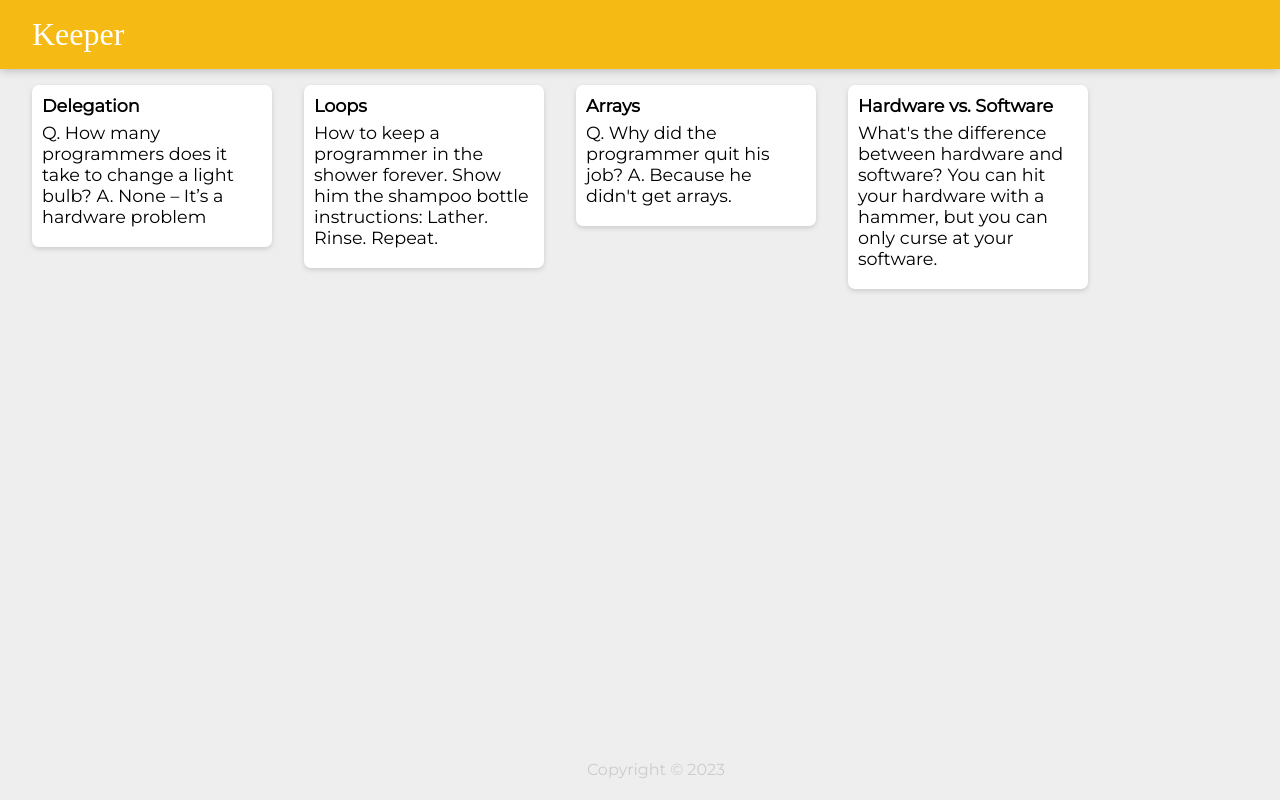
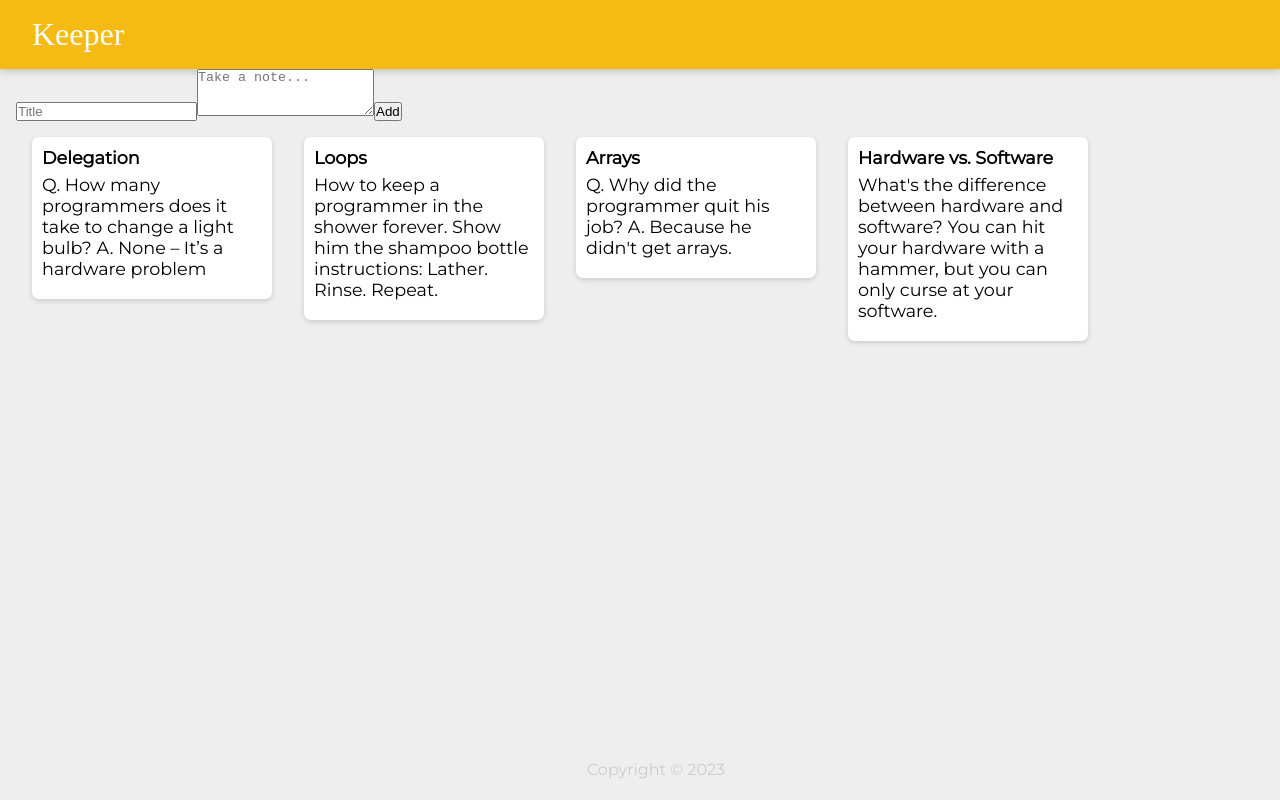
Before and after one commit to abdulrahmans0414/keeperApp, a React (Create React App) app: page / in a window 1280 px wide. Built offline with nearby package versions, Linux system fonts and the light colour scheme; a web font is replaced by a local one.

Commit message:
add component CreateArea.jsx

```diff
--- a/src/components/App.jsx
+++ b/src/components/App.jsx
@@ -3,12 +3,14 @@ import Header from './Header'
 import Footer from './Footer'
 import Note from './Note'
 import { notes } from '../notes'
+import CreateArea from './CreateArea'
 
 
 export default function App() {
   return (
     <div>
       <Header />
+      <CreateArea />
       {notes.map(noteItem => (
         <Note
           key={noteItem.key}
--- /dev/null
+++ b/src/components/CreateArea.jsx
@@ -0,0 +1,13 @@
+import React from 'react'
+
+export default function CreateArea() {
+    return (
+        <div>
+            <form>
+                <input name="title" placeholder="Title" />
+                <textarea name="content" placeholder="Take a note..." rows="3" />
+                <button>Add</button>
+            </form>
+        </div>
+    )
+}
```
